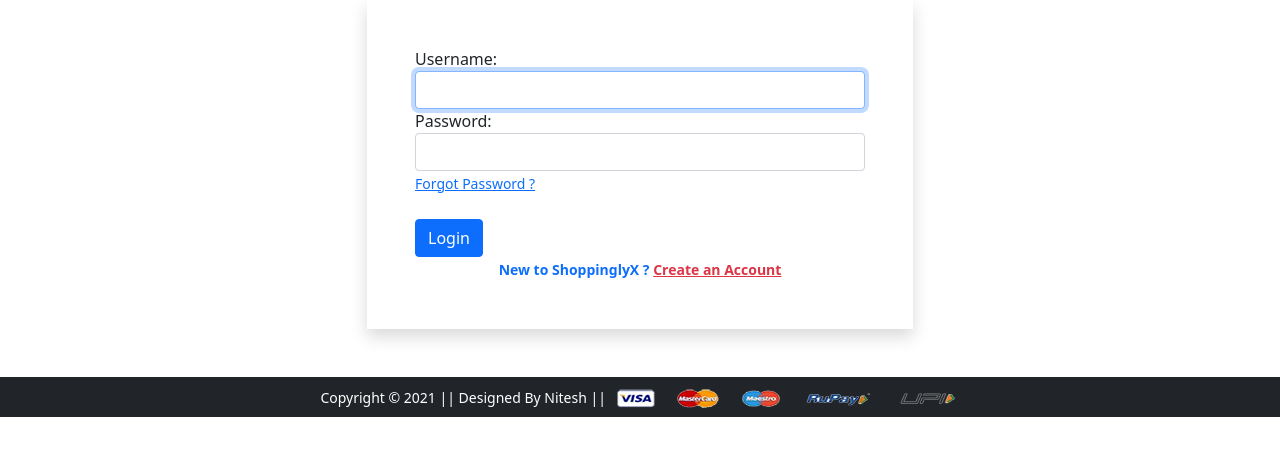
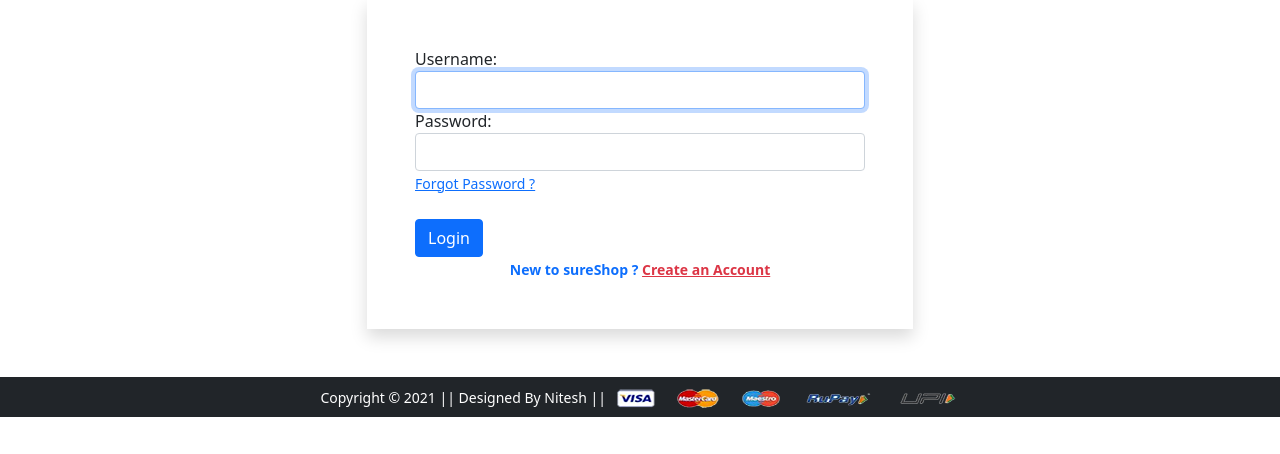
Before and after one commit to Nitesh-Singh-5/sureShop, a Django app: page /accounts/login/ in a window 1280 px wide. Shown: the part 140-594 px from the top of the page. Run offline with Django 3.2, Linux system fonts and the light colour scheme; some libraries are stand-ins or nearby versions.

Commit message:
updated login.html

```diff
--- a/app/templates/app/login.html
+++ b/app/templates/app/login.html
@@ -20,7 +20,7 @@
                 <small><a href="{% url 'password_reset' %}">Forgot Password ?</a></small> <br>
                 <input type="submit" class="btn btn-primary mt-4" value="Login">
                 <br>
-                <div class="text-center text-primary fw-bold"><small>New to ShoppinglyX ? <a
+                <div class="text-center text-primary fw-bold"><small>New to sureShop ? <a
                             href="{% url 'customerregistration' %}" class="text-danger">Create an Account</a> </small>
                 </div>
                 {% if form.non_field_errors %}
```
